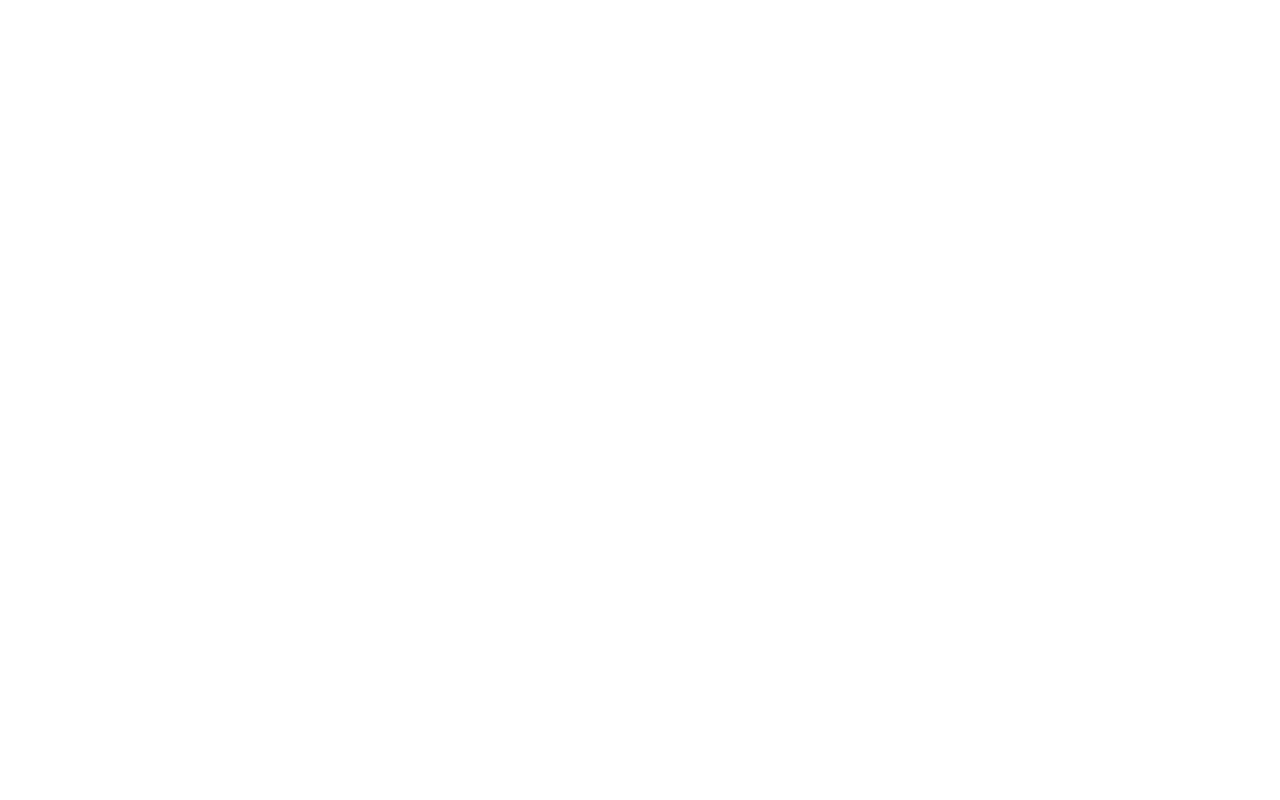
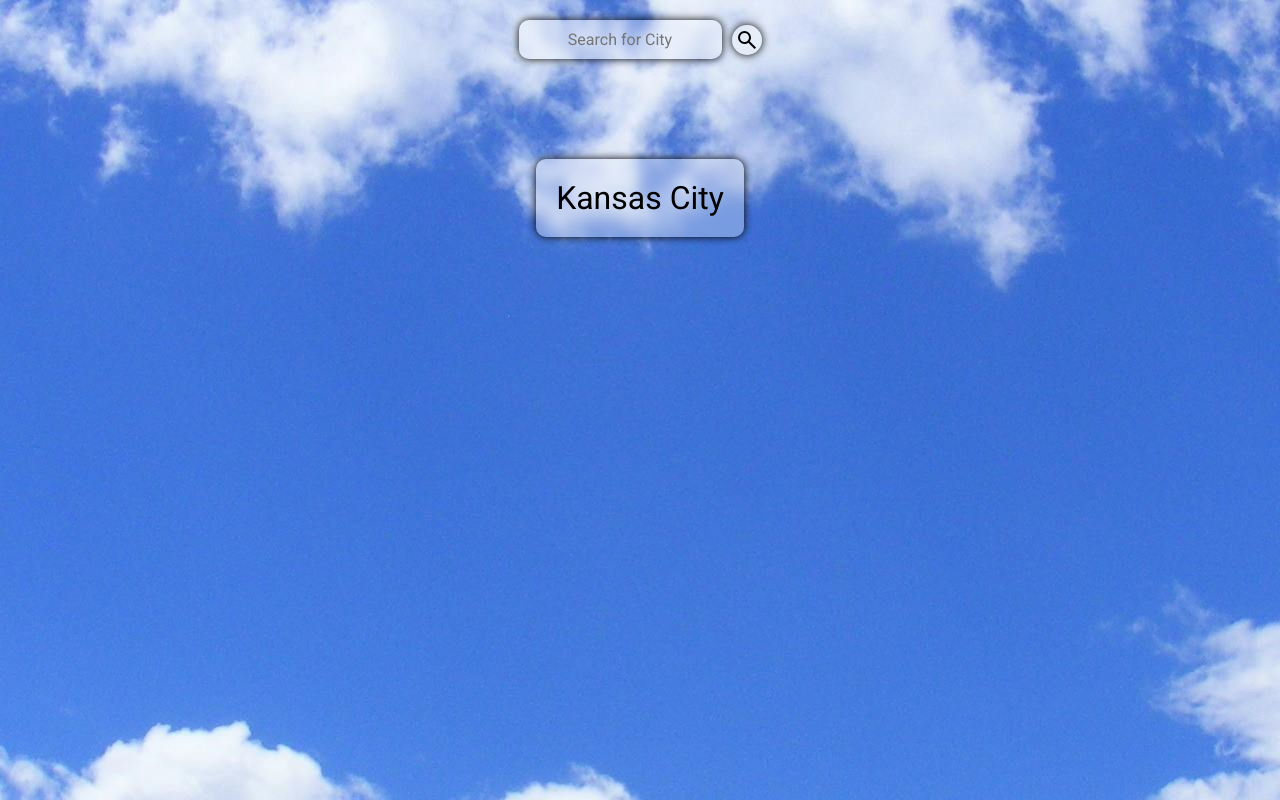
Before and after one commit to nkremer20/odin-weather, a website built with webpack: page src/template.html in a window 1280 px wide. Built offline with nearby package versions, Linux system fonts and the light colour scheme.

Commit message:
Added search bar to the UI, and began creating the template for the weather card

```diff
--- a/src/styles.css
+++ b/src/styles.css
@@ -1,6 +1,19 @@
+@import url('https://fonts.googleapis.com/css2?family=Roboto:ital,wght@0,100..900;1,100..900&display=swap');
+
 html, body {
     margin: 0;
     padding-top: 0;
+    background-image: url('./assets/sky-background.jpg');
+    background-position: center;
+    display: flex;
+    flex-direction: column;
+    align-items: center;
+    color: black;
+    font-family: 'Roboto';
+    --background-color: rgba(255, 255, 255, 0.3);
+    --background-blur: blur(5px);
+    --card-shadow: 0px 0px 8px 0px #000000;
+    height: 100dvh;
 }
 
 h1, h2, h3, h4, h5, h6, p, button {
@@ -24,4 +37,41 @@ textarea {
 
 button {
     cursor: pointer;
+    background-color: var(--background-color);
+    backdrop-filter: var(--background-blur);
+    box-shadow: var(--card-shadow);
+    height: 30px;
+    width: 30px;
+    border-radius: 50%;
+    display: flex;
+    justify-content: center;
+    align-items: center;
 }
+
+.search-container {
+    display: flex;
+    flex-direction: row;
+    align-items: center;
+    gap: 10px;
+    margin-top: 20px;
+}
+
+#city-search {
+    border: 1px solid black;
+    background-color: var(--background-color);
+    backdrop-filter: var(--background-blur);
+    text-align: center;
+    padding: 10px;
+    border-radius: 10px;
+    border: none;
+    box-shadow: var(--card-shadow);
+}
+
+.weather-card {
+    margin-top: 100px;
+    padding: 20px;
+    background-color: var(--background-color);
+    backdrop-filter: var(--background-blur);
+    border-radius: 10px;
+    box-shadow: var(--card-shadow);
+}
--- a/src/template.html
+++ b/src/template.html
@@ -3,9 +3,16 @@
 <head>
     <meta charset="UTF-8">
     <meta name="viewport" content="width=device-width, initial-scale=1.0">
-    <title>Document</title>
+    <title>Weather</title>
 </head>
 <body>
+    <div class="search-container">
+        <input type="text" name="city-search" id="city-search" placeholder="Search for City">
+        <button><img src="./assets/search-icon.svg" alt=""></button>
+    </div>
 
+    <div class="weather-card">
+        <h1>Kansas City</h1>
+    </div>
 </body>
 </html>
```
Also changed, not shown: package.json (+4 -4 lines), src/assets/search-icon.svg (added), src/assets/sky-background.jpg (added), 1 other file.
